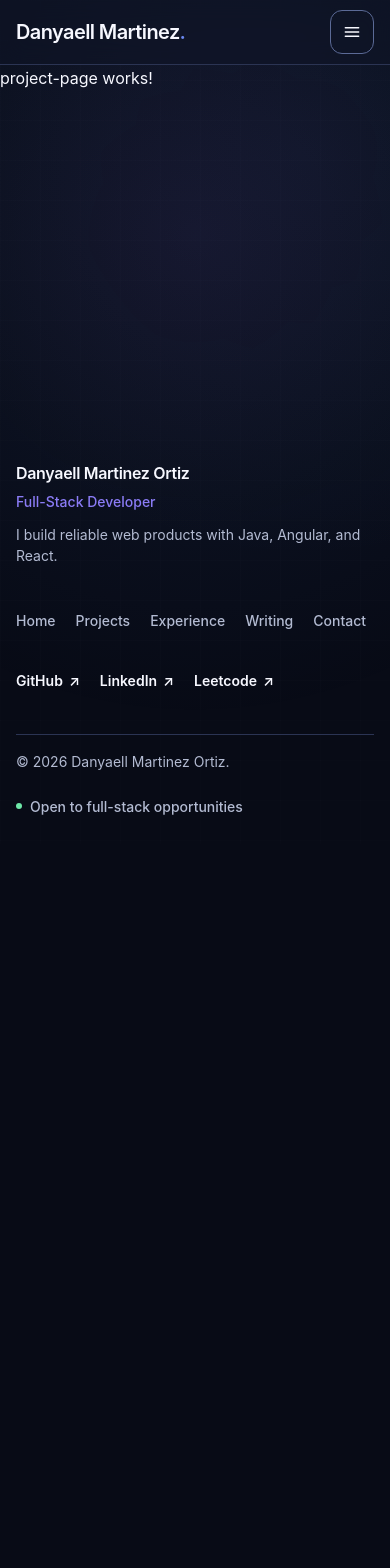
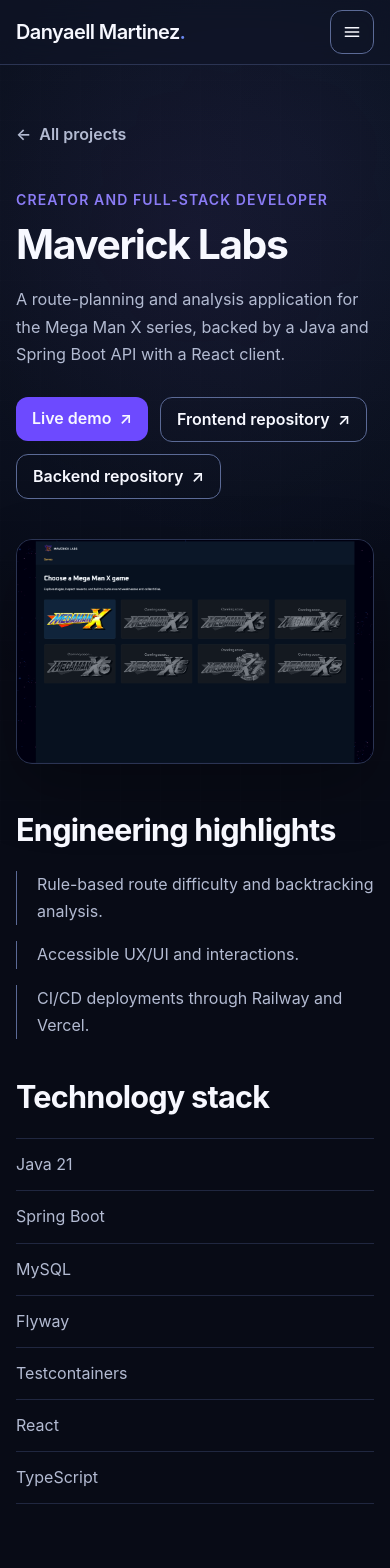
Before and after one commit to Danyaell/portfolio, an Angular app: page /projects/maverick-labs in a window 390 px wide. Shown: the top 1568 px of the page. Before the commit the page ends 844 px from the top, so only its background shows below. Built offline with nearby package versions, Linux system fonts and the light colour scheme; a web font is replaced by a local one.

Commit message:
feature/create-project-page

```diff
--- a/src/app/projects/project-page/project-page.html
+++ b/src/app/projects/project-page/project-page.html
@@ -1 +1,129 @@
-<p>project-page works!</p>
+@if (project(); as project) {
+  <article aria-labelledby="project-title" class="w-full">
+    <div class="site-container py-12 md:py-16 lg:py-20">
+      <a
+        routerLink="/projects"
+        class="inline-flex min-h-11 items-center font-semibold text-ink-muted transition-colors duration-fast hover:text-brand-violet"
+      >
+        <span aria-hidden="true" class="mr-2">←</span>
+        All projects
+      </a>
+
+      <header class="mt-8 max-w-4xl">
+        <p class="text-secondary font-semibold tracking-[0.08em] text-brand-violet uppercase">
+          {{ project.role }}
+        </p>
+
+        <h1 id="project-title" class="mt-3">
+          {{ project.name }}
+        </h1>
+
+        <p class="mt-5 text-lead text-ink-muted">
+          {{ project.summary }}
+        </p>
+
+        @if (project.liveUrl || project.repositories.length > 0) {
+          <ul [attr.aria-label]="project.name + ' links'" class="mt-7 flex flex-wrap gap-3">
+            @if (project.liveUrl; as liveUrl) {
+              <li>
+                <a
+                  [href]="liveUrl"
+                  target="_blank"
+                  rel="noopener noreferrer"
+                  class="inline-flex min-h-11 items-center rounded-button bg-action px-4 py-2 font-semibold text-ink transition-colors duration-fast hover:bg-action-hover active:bg-action-active"
+                >
+                  Live demo
+                  <span aria-hidden="true" class="ml-2"> ↗ </span>
+                  <span class="sr-only"> — opens in a new tab </span>
+                </a>
+              </li>
+            }
+
+            @for (repository of project.repositories; track repository.url) {
+              <li>
+                <a
+                  [href]="repository.url"
+                  target="_blank"
+                  rel="noopener noreferrer"
+                  class="inline-flex min-h-11 items-center rounded-button border border-border-strong px-4 py-2 font-semibold text-ink transition-colors duration-fast hover:border-brand-violet hover:text-brand-violet"
+                >
+                  {{ repository.label }}
+                  <span aria-hidden="true" class="ml-2"> ↗ </span>
+                  <span class="sr-only"> — opens in a new tab </span>
+                </a>
+              </li>
+            }
+          </ul>
+        }
+      </header>
+
+      <div
+        class="mt-10 overflow-hidden rounded-card border border-border bg-surface-raised shadow-raised"
+      >
+        <img
+          [src]="project.coverImage"
+          [alt]="project.coverImageAlt"
+          width="1600"
+          height="1000"
+          loading="eager"
+          decoding="async"
+          fetchpriority="high"
+          class="aspect-16/10 h-auto w-full object-cover"
+        />
+      </div>
+
+      <div
+        class="mt-12 grid grid-cols-1 gap-10 lg:grid-cols-[minmax(0,2fr)_minmax(16rem,1fr)] lg:gap-16"
+      >
+        <section aria-labelledby="project-highlights-title">
+          <h2 id="project-highlights-title">Engineering highlights</h2>
+
+          <ul class="mt-6 space-y-4">
+            @for (highlight of project.highlights; track highlight) {
+              <li class="border-l border-border-strong pl-5 text-ink-muted">
+                {{ highlight }}
+              </li>
+            }
+          </ul>
+        </section>
+
+        <section aria-labelledby="project-stack-title">
+          <h2 id="project-stack-title">Technology stack</h2>
+
+          <ul
+            [attr.aria-label]="project.name + ' technology stack'"
+            class="mt-6 divide-y divide-border/70 border-y border-border/70"
+          >
+            @for (technology of project.stack; track technology) {
+              <li class="py-3 text-ink-muted">
+                {{ technology }}
+              </li>
+            }
+          </ul>
+        </section>
+      </div>
+    </div>
+  </article>
+} @else {
+  <section aria-labelledby="project-not-found-title" class="w-full">
+    <div class="site-container py-12 md:py-16 lg:py-20">
+      <div class="max-w-2xl">
+        <p class="text-secondary font-semibold tracking-[0.08em] text-brand-violet uppercase">
+          Projects
+        </p>
+
+        <h1 id="project-not-found-title" class="mt-3">Project not found</h1>
+
+        <p class="mt-4 text-lead text-ink-muted">The requested project is not available.</p>
+
+        <a
+          routerLink="/projects"
+          class="mt-7 inline-flex min-h-11 items-center font-semibold text-ink transition-colors duration-fast hover:text-brand-violet"
+        >
+          View all projects
+          <span aria-hidden="true" class="ml-2">→</span>
+        </a>
+      </div>
+    </div>
+  </section>
+}
--- a/src/app/projects/project-page/project-page.ts
+++ b/src/app/projects/project-page/project-page.ts
@@ -1,8 +1,34 @@
-import { Component } from '@angular/core';
+import { Component, computed, effect, inject, input } from '@angular/core';
+import { Title } from '@angular/platform-browser';
+import { RouterLink } from '@angular/router';
+
+import type { PortfolioProject } from '../project.model';
+import { PROJECTS } from '../projects.data';
 
 @Component({
   selector: 'dml-project-page',
-  imports: [],
+  imports: [RouterLink],
   templateUrl: './project-page.html',
+  host: {
+    class: 'block w-full',
+  },
 })
-export class ProjectPageComponent {}
+export class ProjectPageComponent {
+  readonly slug = input.required<string>();
+
+  private readonly documentTitle = inject(Title);
+
+  protected readonly project = computed<PortfolioProject | undefined>(() =>
+    PROJECTS.find((candidate) => candidate.slug === this.slug()),
+  );
+
+  constructor() {
+    effect(() => {
+      const project = this.project();
+
+      this.documentTitle.setTitle(
+        project ? `${project.name} | Danyaell Martinez` : 'Project not found | Danyaell Martinez',
+      );
+    });
+  }
+}
```
Also changed, not shown: 1 other file (tests, documents, lock files or other folders).
